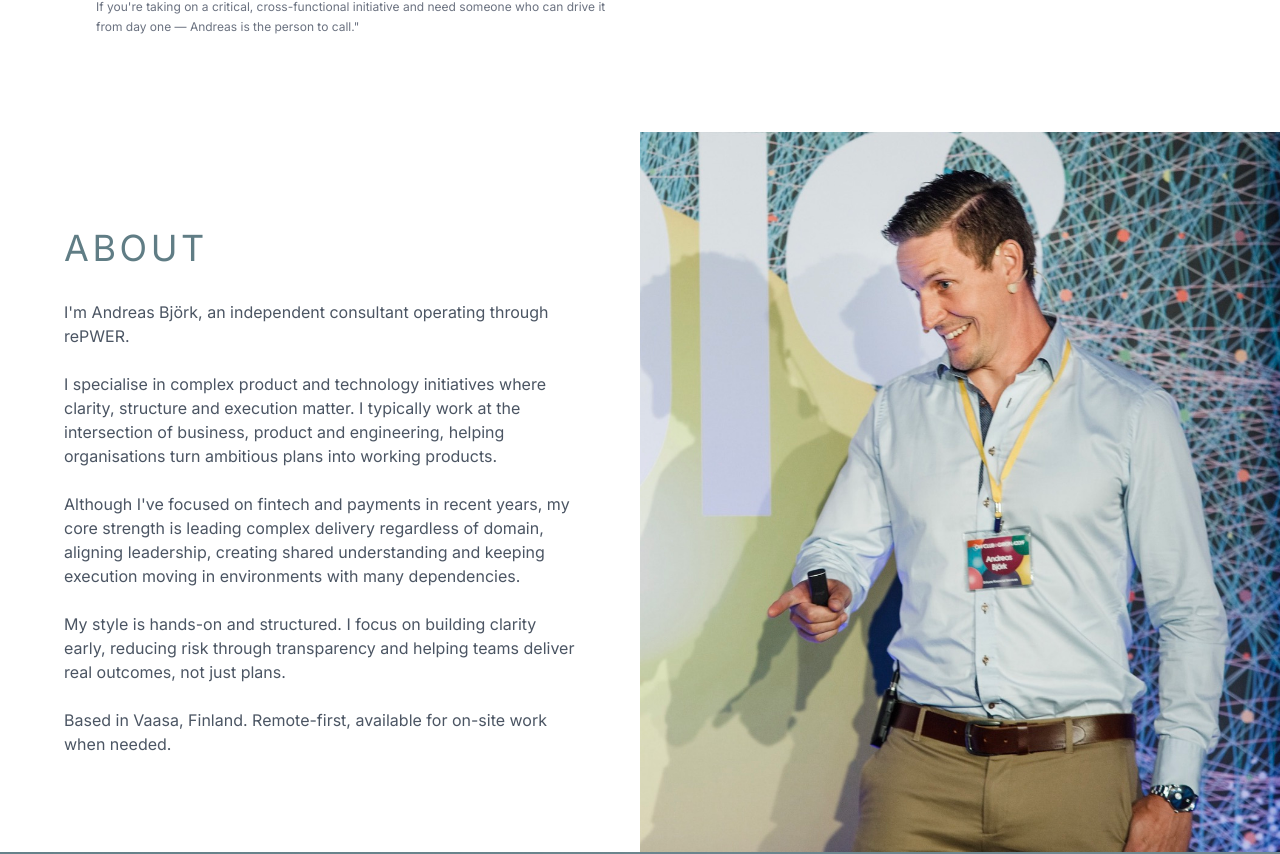
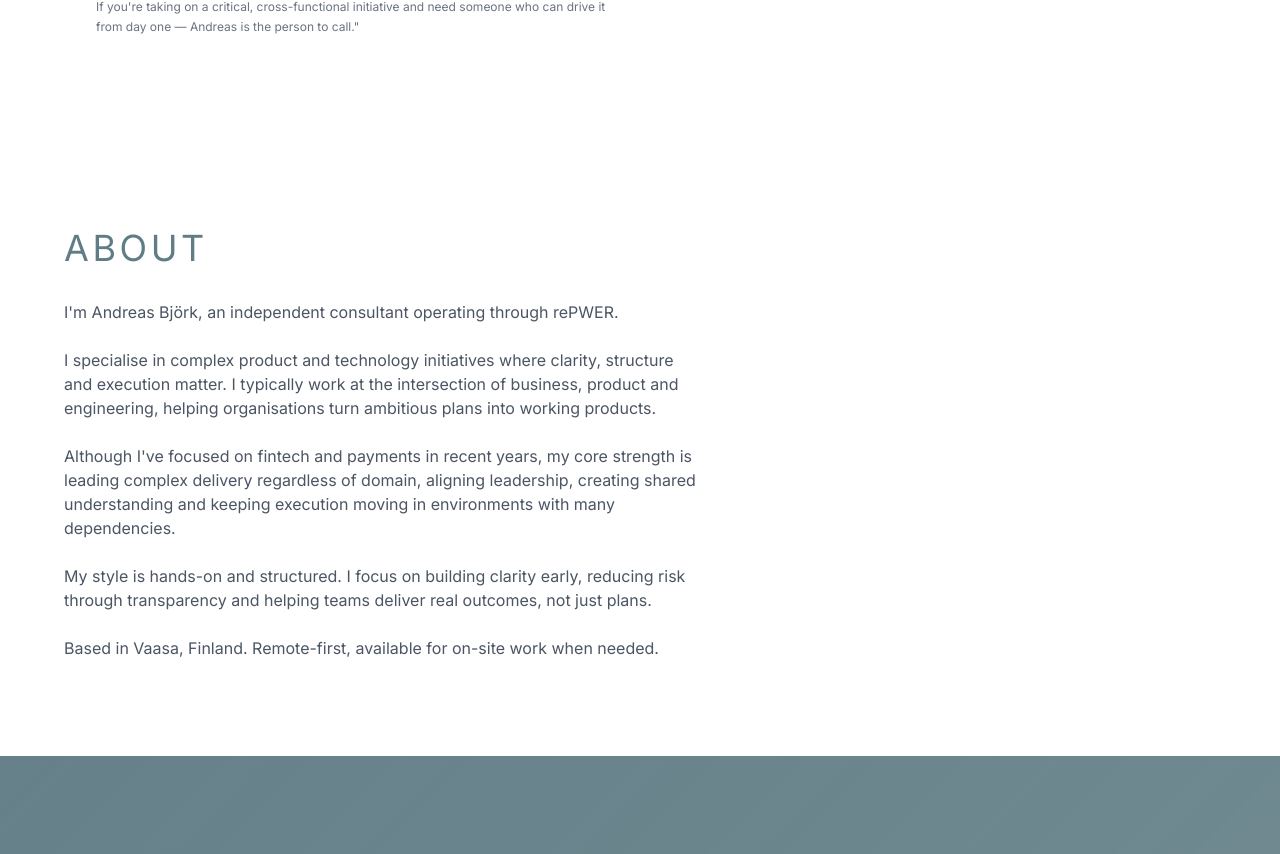
Before and after one commit to razal1113/new-trial, a React (Vite) app: page / in a window 1280 px wide. Shown: the part 2838-3692 px from the top of the page. Built offline with nearby package versions, Linux system fonts and the light colour scheme.

Commit message:
fix: remove image from About section

```diff
--- a/src/components/AboutSection.tsx
+++ b/src/components/AboutSection.tsx
@@ -4,10 +4,10 @@ import { aboutContent } from '@/data/content';
 export function AboutSection() {
   return (
     <section id="about" className="bg-white">
-      <div className="grid lg:grid-cols-2">
+      <div className="max-w-3xl px-8 py-16 md:px-12 md:py-20 lg:px-16 lg:py-24">
         {/* Text Content */}
         <ScrollReveal direction="left" className="flex items-center">
-          <div className="py-16 px-8 md:py-20 md:px-12 lg:py-24 lg:px-16">
+          <div>
             <h2 className="mb-8 font-serif text-2xl font-normal uppercase leading-tight tracking-section text-primary md:text-3xl lg:text-4xl">
               {aboutContent.heading}
             </h2>
@@ -18,15 +18,6 @@ export function AboutSection() {
             </div>
           </div>
         </ScrollReveal>
-
-        {/* Image */}
-        <ScrollReveal direction="right" delay={0.2} className="relative min-h-[400px] lg:min-h-full">
-          <img
-            src={`${import.meta.env.BASE_URL}images/andreas-about.jpg`}
-            alt="Andreas Björk, independent consultant"
-            className="absolute inset-0 h-full w-full object-cover"
-          />
-        </ScrollReveal>
       </div>
     </section>
   );
```
